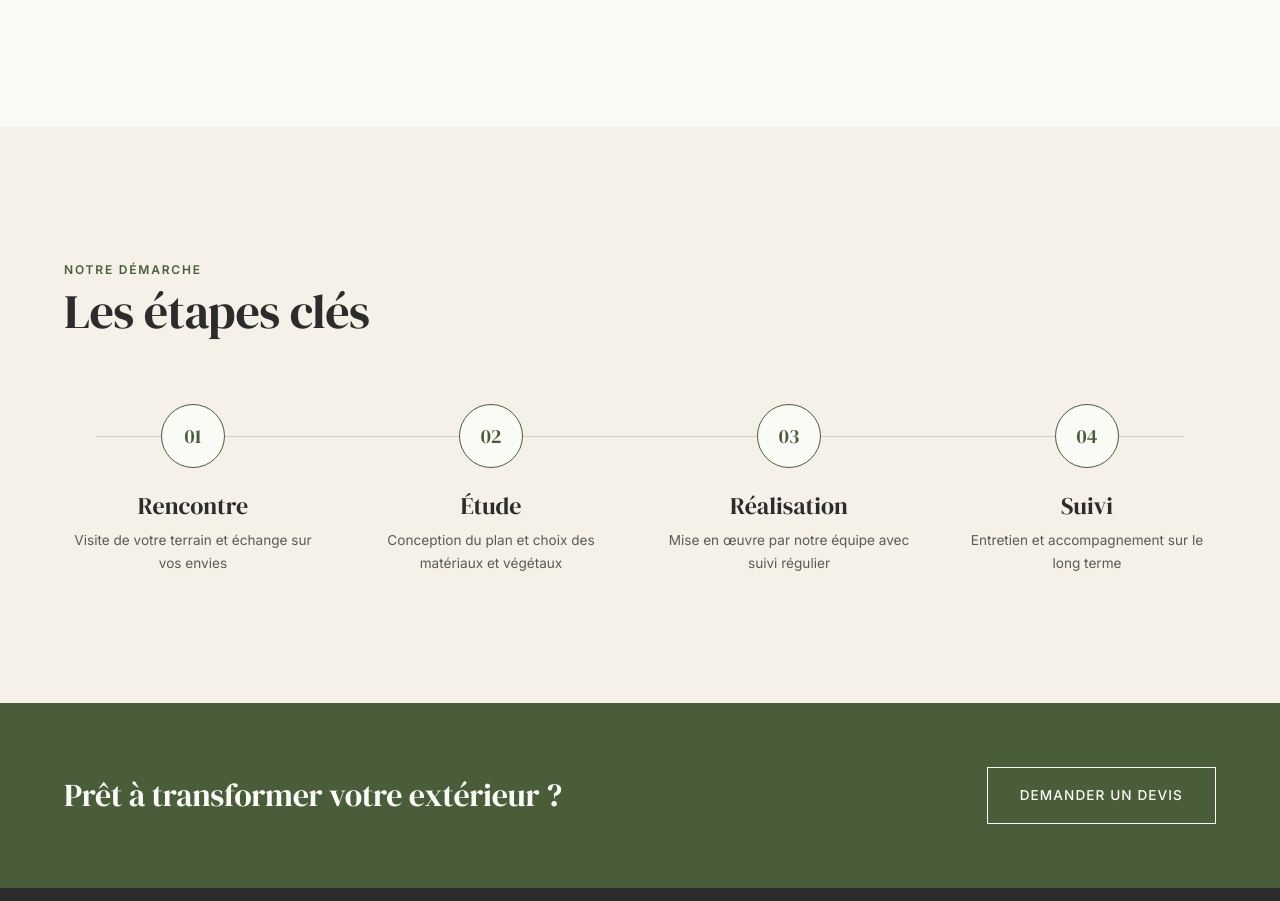
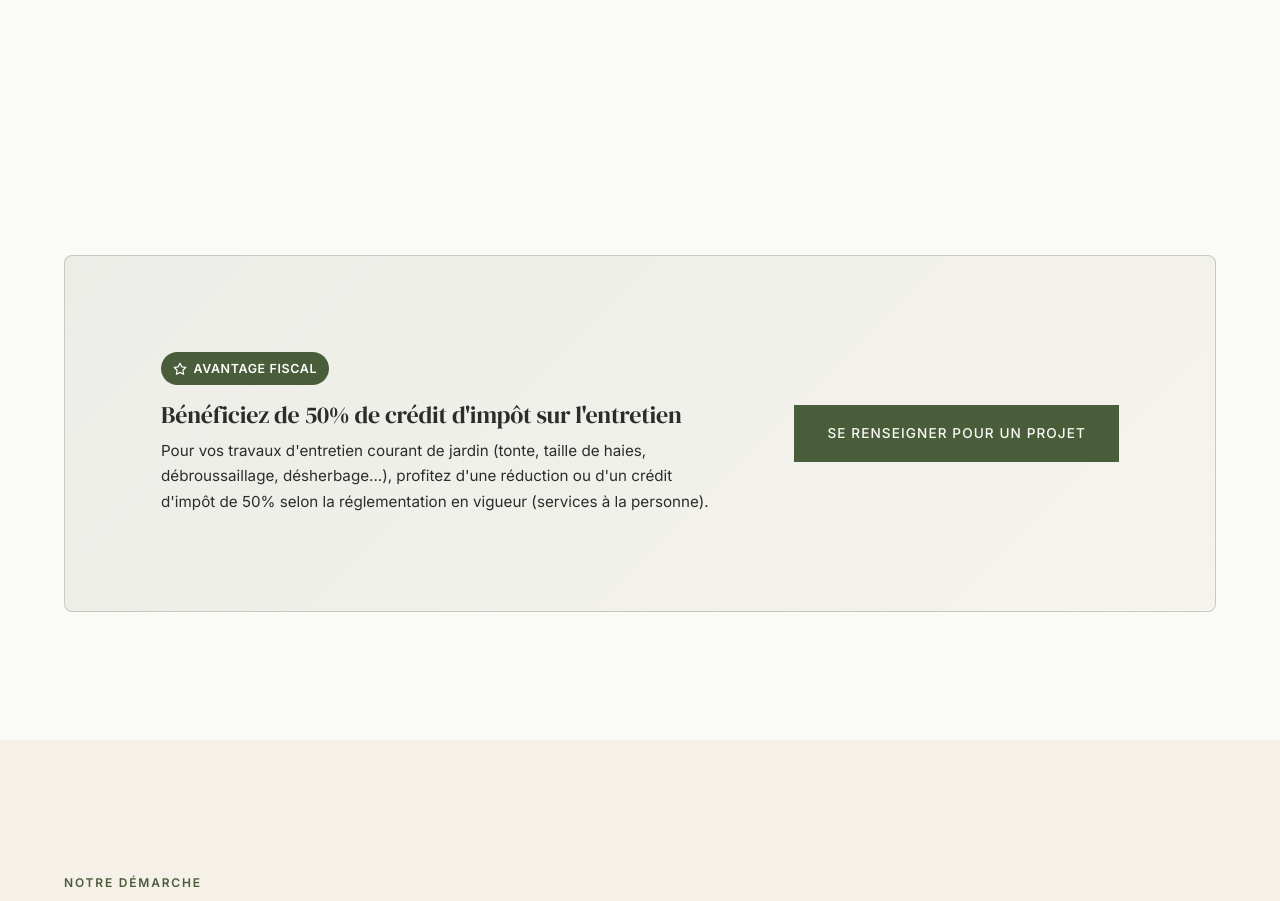
Before and after one commit to adriencre/cl-paysage, a React (Vite) app: page /services in a window 1280 px wide. Shown: the part 1322-2223 px from the top of the page. Built offline with nearby package versions, Linux system fonts and the light colour scheme; no server answers; the database is empty.

Commit message:
feat: conserver la section crédit d'impôt mais retirer le badge sur la carte entretien

```diff
--- a/data/settings.json
+++ b/data/settings.json
@@ -69,6 +69,13 @@
       "ctaTitle": "Prêt à transformer votre extérieur ?",
       "ctaButton": "Demander un devis"
     },
+    "taxCredit": {
+      "enabled": true,
+      "badge": "Avantage fiscal",
+      "title": "Bénéficiez de 50% de crédit d'impôt sur l'entretien",
+      "description": "Pour vos travaux d'entretien courant de jardin (tonte, taille de haies, débroussaillage, désherbage...), profitez d'une réduction ou d'un crédit d'impôt de 50% selon la réglementation en vigueur (services à la personne).",
+      "buttonText": "Se renseigner pour un projet"
+    },
     "contact": {
       "headerLabel": "Contact",
       "headerTitle": "Parlons de votre projet",
--- a/src/admin/SiteTexts.jsx
+++ b/src/admin/SiteTexts.jsx
@@ -87,6 +87,7 @@ export default function SiteTexts({ token }) {
 
   const home = form.content?.home || defaultSettings.content?.home || {}
   const services = form.content?.services || defaultSettings.content?.services || {}
+  const taxCredit = form.content?.taxCredit || defaultSettings.content?.taxCredit || {}
   const contact = form.content?.contact || defaultSettings.content?.contact || {}
   const realisations = form.content?.realisations || defaultSettings.content?.realisations || {}
   const navbar = form.content?.navbar || defaultSettings.content?.navbar || {}
@@ -126,6 +127,12 @@ export default function SiteTexts({ token }) {
           onClick={() => setActiveTab('services')}
         >
           🌿 Page Services
+        </button>
+        <button
+          className={`site-texts-tab${activeTab === 'taxCredit' ? ' active' : ''}`}
+          onClick={() => setActiveTab('taxCredit')}
+        >
+          ✨ Crédit d'impôt (50%)
         </button>
         <button
           className={`site-texts-tab${activeTab === 'contact' ? ' active' : ''}`}
@@ -696,6 +703,84 @@ export default function SiteTexts({ token }) {
 
 
         {/* =======================================================
+            TAB 3: CRÉDIT D'IMPÔT
+           ======================================================= */}
+        {activeTab === 'taxCredit' && (
+          <div>
+            <div className="text-section-card">
+              <div className="text-section-header">
+                <div>
+                  <h3>Avantage Fiscal & Crédit d'impôt (50%)</h3>
+                  <p>Mettez en avant le crédit d'impôt pour l'entretien extérieur des particuliers</p>
+                </div>
+              </div>
+
+              {/* Enable toggle */}
+              <div className="text-field-group" style={{ marginBottom: '1.5rem' }}>
+                <div
+                  className="toggle-field"
+                  onClick={() => updateContent('taxCredit', 'enabled', !taxCredit.enabled)}
+                >
+                  <div className={`toggle-switch${taxCredit.enabled ? ' checked' : ''}`}>
+                    <div className="toggle-slider" />
+                  </div>
+                  <div>
+                    <span style={{ fontWeight: 600, color: taxCredit.enabled ? 'var(--c-olive)' : '#71717a' }}>
+                      {taxCredit.enabled ? 'Section crédit d\'impôt activée et visible sur la page Services' : 'Section crédit d\'impôt désactivée'}
+                    </span>
+                    <p className="field-hint">Affiche un bel encadré valorisant les 50% de crédit d'impôt sur la page Services.</p>
+                  </div>
+                </div>
+              </div>
+
+              <div className="text-field-group" style={{ maxWidth: '420px' }}>
+                <label>Badge de l'encadré</label>
+                <input
+                  type="text"
+                  className="text-input"
+                  value={taxCredit.badge || ''}
+                  onChange={(e) => updateContent('taxCredit', 'badge', e.target.value)}
+                  placeholder="Avantage fiscal"
+                />
+              </div>
+
+              <div className="text-field-group">
+                <label>Grand titre de l'encadré</label>
+                <input
+                  type="text"
+                  className="text-input"
+                  value={taxCredit.title || ''}
+                  onChange={(e) => updateContent('taxCredit', 'title', e.target.value)}
+                  placeholder="Bénéficiez de 50% de crédit d'impôt sur l'entretien"
+                />
+              </div>
+
+              <div className="text-field-group">
+                <label>Texte explicatif détaillé</label>
+                <textarea
+                  className="text-textarea"
+                  rows={3}
+                  value={taxCredit.description || ''}
+                  onChange={(e) => updateContent('taxCredit', 'description', e.target.value)}
+                  placeholder="Pour vos travaux d'entretien courant de jardin (tonte, taille de haies, débroussaillage, désherbage...), profitez d'une réduction ou d'un crédit d'impôt de 50% selon la réglementation en vigueur (services à la personne)."
+                />
+              </div>
+
+              <div className="text-field-group" style={{ maxWidth: '420px' }}>
+                <label>Texte du bouton d'action</label>
+                <input
+                  type="text"
+                  className="text-input"
+                  value={taxCredit.buttonText || ''}
+                  onChange={(e) => updateContent('taxCredit', 'buttonText', e.target.value)}
+                  placeholder="Se renseigner pour un projet"
+                />
+              </div>
+            </div>
+          </div>
+        )}
+
+        {/* =======================================================
             TAB 4: PAGE CONTACT
            ======================================================= */}
         {activeTab === 'contact' && (
--- a/src/pages/Services.css
+++ b/src/pages/Services.css
@@ -118,3 +118,69 @@
     gap: 1.75rem;
   }
 }
+
+/* Tax credit highlight card */
+.tax-credit-section {
+  padding-top: var(--s-lg);
+  padding-bottom: var(--s-xl);
+}
+
+.tax-credit-card {
+  display: flex;
+  align-items: center;
+  justify-content: space-between;
+  gap: var(--s-xl);
+  padding: var(--s-2xl);
+  background: linear-gradient(135deg, rgba(74, 93, 58, 0.08) 0%, rgba(244, 241, 234, 0.8) 100%);
+  border: 1px solid rgba(74, 93, 58, 0.25);
+  border-radius: 8px;
+  position: relative;
+  overflow: hidden;
+}
+
+.tax-credit-badge {
+  display: inline-flex;
+  align-items: center;
+  gap: 0.4rem;
+  padding: 0.35rem 0.75rem;
+  border-radius: 999px;
+  background: var(--c-olive);
+  color: #fff;
+  font-size: 0.78rem;
+  font-weight: 600;
+  text-transform: uppercase;
+  letter-spacing: 0.05em;
+  margin-bottom: var(--s-sm);
+}
+
+.tax-credit-badge svg {
+  width: 14px;
+  height: 14px;
+}
+
+.tax-credit-content h2 {
+  font-family: var(--f-display);
+  font-size: 1.5rem;
+  color: var(--c-dark);
+  margin-bottom: var(--s-xs);
+}
+
+.tax-credit-content p {
+  color: var(--c-gray-dark);
+  font-size: 0.95rem;
+  line-height: 1.7;
+  max-width: 680px;
+}
+
+.tax-credit-action {
+  flex-shrink: 0;
+}
+
+@media (max-width: 768px) {
+  .tax-credit-card {
+    flex-direction: column;
+    align-items: flex-start;
+    padding: 1.5rem;
+    gap: 1.25rem;
+  }
+}
--- a/src/pages/Services.jsx
+++ b/src/pages/Services.jsx
@@ -31,6 +31,7 @@ export default function Services() {
   }, [])
 
   const servicesContent = settings.content?.services || defaultSettings.content?.services || {}
+  const taxCredit = settings.content?.taxCredit || defaultSettings.content?.taxCredit || {}
 
   const servicesList = [
     {
@@ -142,6 +143,35 @@ export default function Services() {
         </div>
       </section>
 
+      {/* Tax Credit Banner / Card */}
+      {taxCredit.enabled !== false && (
+        <section className="section tax-credit-section" id="tax-credit">
+          <div className="container">
+            <FadeIn>
+              <div className="tax-credit-card">
+                <div className="tax-credit-content">
+                  <div className="tax-credit-badge">
+                    <svg viewBox="0 0 24 24" fill="none" stroke="currentColor" strokeWidth="2" strokeLinecap="round" strokeLinejoin="round">
+                      <path d="M12 2l3.09 6.26L22 9.27l-5 4.87 1.18 6.88L12 17.77l-6.18 3.25L7 14.14 2 9.27l6.91-1.01L12 2z" />
+                    </svg>
+                    <span>{taxCredit.badge || "Avantage fiscal"}</span>
+                  </div>
+                  <h2>{taxCredit.title || "Bénéficiez de 50% de crédit d'impôt sur l'entretien"}</h2>
+                  <p>
+                    {taxCredit.description || "Pour vos travaux d'entretien courant de jardin (tonte, taille de haies, débroussaillage, désherbage...), profitez d'une réduction ou d'un crédit d'impôt de 50% selon la réglementation en vigueur (services à la personne)."}
+                  </p>
+                </div>
+                <div className="tax-credit-action">
+                  <Link to="/contact" className="btn btn-primary">
+                    {taxCredit.buttonText || "Se renseigner pour un projet"}
+                  </Link>
+                </div>
+              </div>
+            </FadeIn>
+          </div>
+        </section>
+      )}
+
       {/* Process */}
       <section className="section process-section" id="process">
         <div className="container">
```
Also changed, not shown: src/lib/dataSync.js, src/lib/supabase.js.
